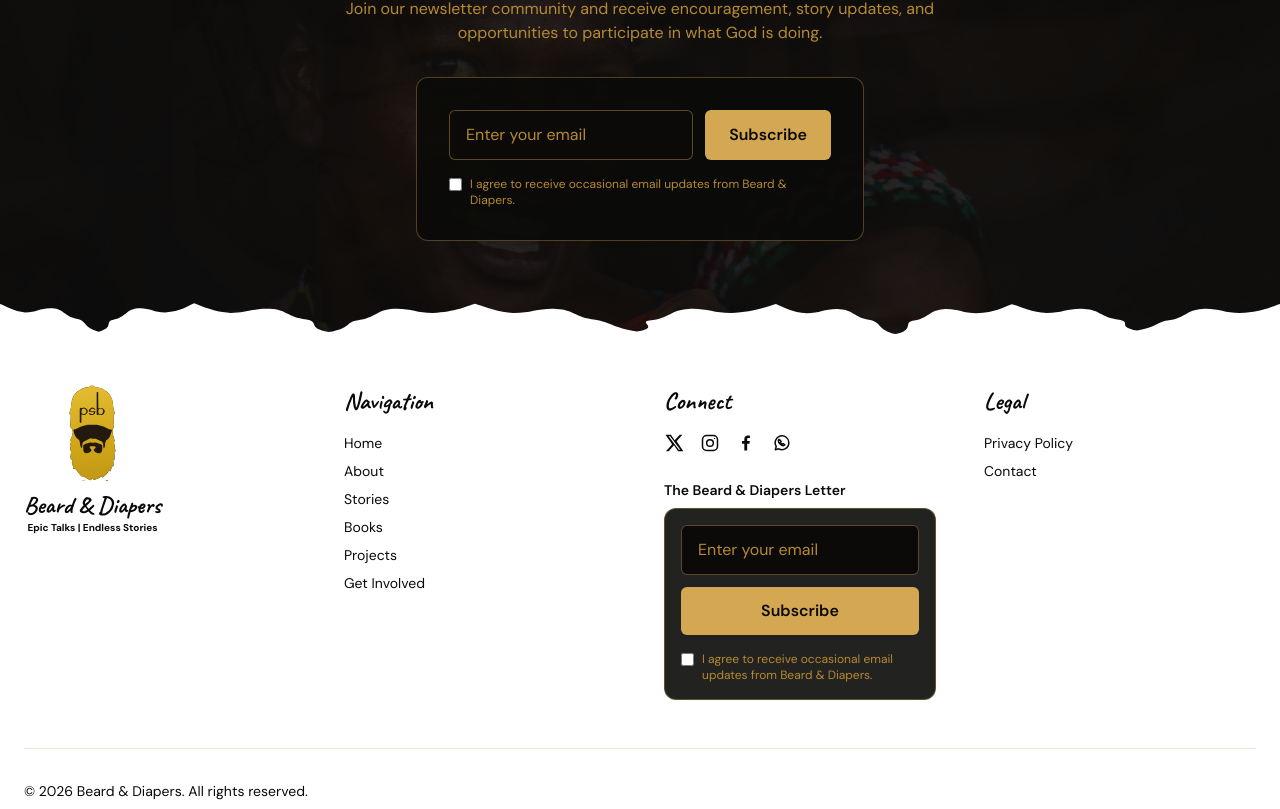
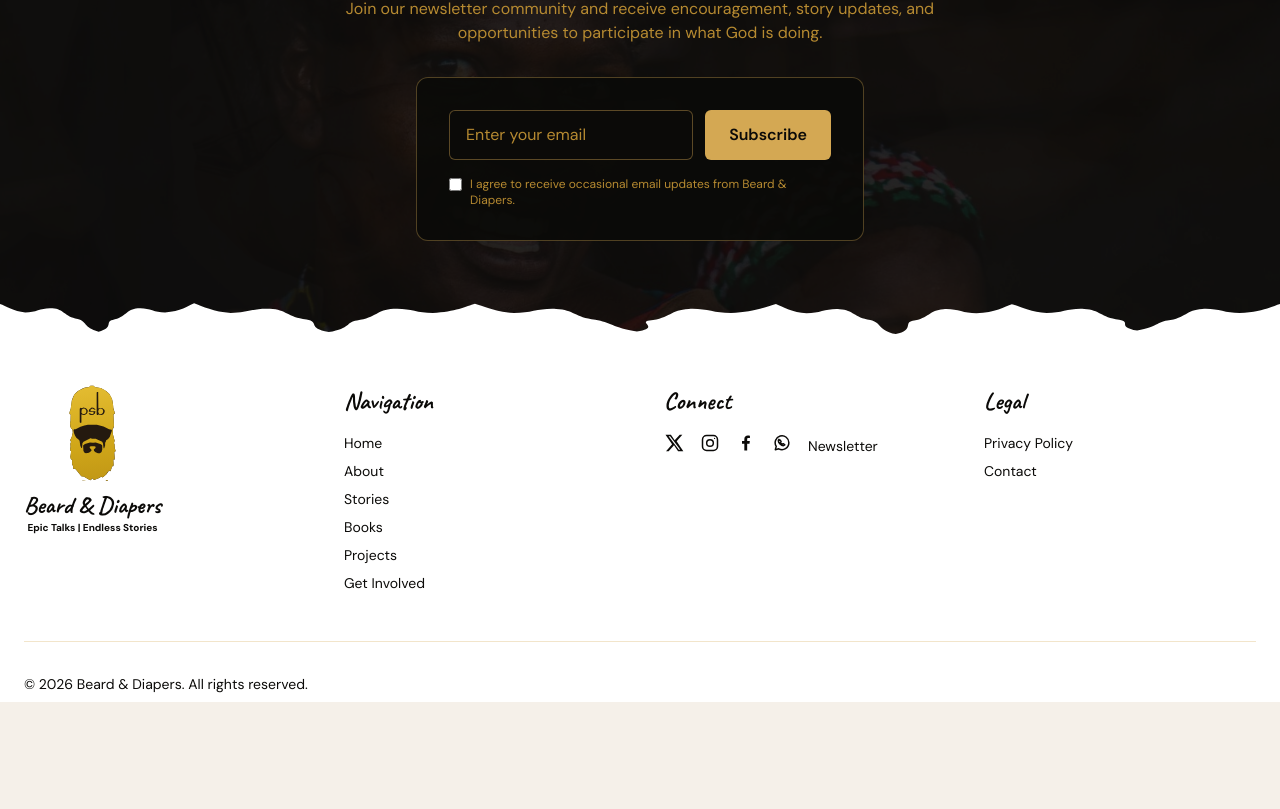
Before and after one commit to Amonochuka/blog, a Next.js app: page / in a window 1280 px wide. Shown: the part 4125-4934 px from the top of the page. After the commit the page ends 4827 px from the top, so only its background shows below. Built offline with nearby package versions, Linux system fonts and the light colour scheme; no server answers; the database is empty.

Commit message:
Avoid duplicate footer newsletter form

```diff
--- a/src/components/Footer.tsx
+++ b/src/components/Footer.tsx
@@ -1,6 +1,5 @@
 import Image from "next/image";
 import Link from "next/link";
-import { NewsletterForm } from "@/components/NewsletterForm";
 
 export function Footer() {
   return (
@@ -89,11 +88,12 @@ export function Footer() {
                   </svg>
                 </a>
               </li>
+              <li>
+                <Link className="text-sm transition-colors hover:text-brand-gold-muted" href="/#newsletter">
+                  Newsletter
+                </Link>
+              </li>
             </ul>
-            <div className="mt-5 max-w-xs">
-              <p className="mb-2 text-sm font-semibold">The Beard &amp; Diapers Letter</p>
-              <NewsletterForm compact />
-            </div>
           </div>
 
           <div>
--- a/src/components/NewsletterForm.tsx
+++ b/src/components/NewsletterForm.tsx
@@ -2,7 +2,7 @@
 
 import { useState, type FormEvent } from "react";
 
-export function NewsletterForm({ compact = false }: { compact?: boolean }) {
+export function NewsletterForm() {
   const [message, setMessage] = useState("");
   const [submitting, setSubmitting] = useState(false);
 
@@ -34,9 +34,9 @@ export function NewsletterForm({ compact = false }: { compact?: boolean }) {
   }
 
   return (
-    <form onSubmit={handleSubmit} className={`w-full rounded-xl border border-brand-gold/35 bg-brand-black/90 ${compact ? "p-4" : "mx-auto max-w-md p-6 sm:p-8"}`}>
+    <form onSubmit={handleSubmit} className="mx-auto w-full max-w-md rounded-xl border border-brand-gold/35 bg-brand-black/90 p-6 sm:p-8">
       <div className="hidden" aria-hidden="true"><label>Leave this field blank<input name="website" tabIndex={-1} autoComplete="off" /></label></div>
-      <div className={`flex flex-col gap-3 ${compact ? "" : "sm:flex-row"}`}>
+      <div className="flex flex-col gap-3 sm:flex-row">
         <input name="email" type="email" autoComplete="email" placeholder="Enter your email" aria-label="Email address" required className="min-w-0 flex-1 rounded-md border border-brand-gold/40 bg-brand-black px-4 py-3 text-brand-gold-light outline-none placeholder:text-brand-gold-muted focus:ring-2 focus:ring-brand-gold" />
         <button disabled={submitting} type="submit" className="rounded-md bg-brand-gold px-6 py-3 font-semibold text-brand-black transition-colors hover:bg-brand-gold-light disabled:cursor-wait disabled:opacity-60">{submitting ? "Saving…" : "Subscribe"}</button>
       </div>
```
